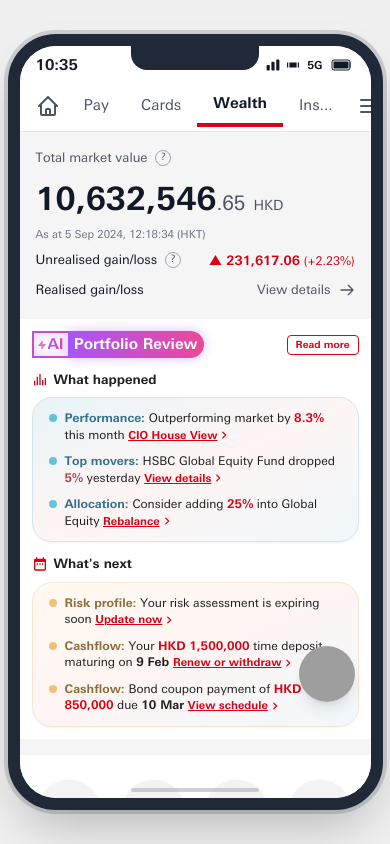
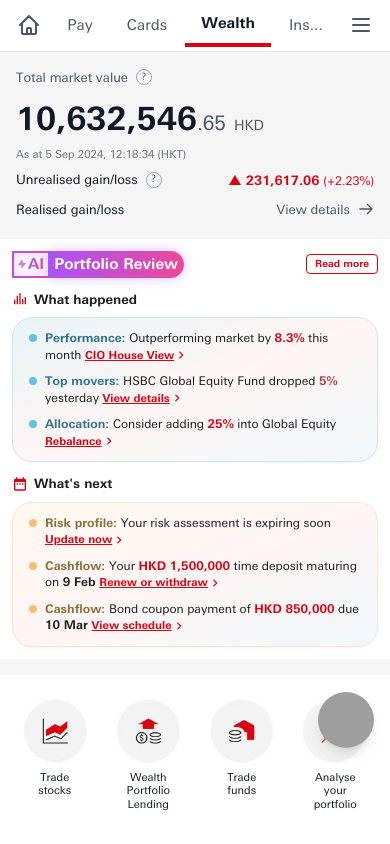
Before and after one commit to yuexin-Zhang/hsbc-mobile-banking-fund-insight, a React (Vite) app: page / in a window 390 px wide. Built offline with nearby package versions, Linux system fonts and the light colour scheme; grey boxes are pictures that could not be loaded; what chartjs-chart-treemap would draw is missing.

Commit message:
mobile mode

```diff
--- a/App.tsx
+++ b/App.tsx
@@ -1,5 +1,6 @@
 
 import React, { useState } from 'react';
+import { useMobileDetect } from './hooks/useMobileDetect';
 import PhoneFrame from './components/PhoneFrame';
 import WealthHeader from './components/WealthHeader';
 import NavGrid from './components/NavGrid';
@@ -15,6 +16,7 @@ import PortfolioOverviewPage from './components/PortfolioOverviewPage';
 const App: React.FC = () => {
   const [currentPage, setCurrentPage] = useState<'home' | 'overview' | 'details' | 'simulation' | 'holdings' | 'wealthOverview' | 'portfolioOverview'>('wealthOverview');
   const [isAIGenerated, setIsAIGenerated] = useState(false);
+  const isMobile = useMobileDetect();
 
   const navigateToOverview = () => setCurrentPage('overview');
   const navigateToDetails = () => setCurrentPage('details');
@@ -28,7 +30,7 @@ const App: React.FC = () => {
   };
 
   return (
-    <div className="flex justify-center items-center w-full">
+    <div className={`w-full ${isMobile ? 'h-screen' : 'flex justify-center items-center'}`}>
       <PhoneFrame>
         {currentPage === 'home' && (
           <div className="flex flex-col h-full bg-[#f5f5f5] overflow-y-auto no-scrollbar">
--- a/components/FundInsightOverview.tsx
+++ b/components/FundInsightOverview.tsx
@@ -1,6 +1,7 @@
 
 import React, { useState, useEffect, useMemo, useRef } from 'react';
 import AIAssistant from './AIAssistant';
+import { useMobileDetect } from '../hooks/useMobileDetect';
 import { Chart as ChartJS, Title, Tooltip, Legend, CategoryScale, LinearScale } from 'chart.js';
 import { TreemapController, TreemapElement } from 'chartjs-chart-treemap';
 import HoldingsOverview from './overview/HoldingsOverview';
@@ -26,6 +27,7 @@ const FundInsightOverview: React.FC<FundInsightOverviewProps> = ({ onBack, onGoT
   const [showAIAssistant, setShowAIAssistant] = useState(false);
   const [activeDetailTab, setActiveDetailTab] = useState('Performance');
   const [currentTime, setCurrentTime] = useState('');
+  const isMobile = useMobileDetect();
 
   // Refs for tab sections
   const performanceRef = useRef<HTMLDivElement>(null);
@@ -474,7 +476,8 @@ const FundInsightOverview: React.FC<FundInsightOverviewProps> = ({ onBack, onGoT
         </div>
       )}
 
-      {/* Mobile Status Bar */}
+      {/* Mobile Status Bar - Hidden on mobile */}
+      {!isMobile && (
       <div className="bg-white pt-2 pb-1 px-4 sticky top-0 z-50">
         <div className="flex items-center justify-between text-[15px] font-semibold text-gray-900">
           <span>{currentTime || '9:41'}</span>
@@ -494,9 +497,10 @@ const FundInsightOverview: React.FC<FundInsightOverviewProps> = ({ onBack, onGoT
           </div>
         </div>
       </div>
+      )}
 
       {/* Header */}
-      <div className="bg-white py-2 px-3 border-b border-gray-200 sticky top-[30px] z-50">
+      <div className={`bg-white py-2 px-3 border-b border-gray-200 sticky z-50 ${isMobile ? 'top-0' : 'top-[30px]'}`}>
         <div className="flex items-center justify-between">
           <div className="flex items-center gap-3">
             <button onClick={onBack} className="w-7 h-7 -ml-2 flex items-center justify-center active:bg-gray-100 rounded-full transition-colors">
@@ -545,7 +549,7 @@ const FundInsightOverview: React.FC<FundInsightOverviewProps> = ({ onBack, onGoT
 
         {/* Tab Selection for Style, Classes, Concentration */}
         <div className="bg-white rounded-[3px] border border-[#ebeef0] overflow-visible shadow-sm">
-          <div className="sticky top-[66px] z-40 bg-white overflow-x-auto no-scrollbar shadow-sm">
+          <div className={`sticky z-40 bg-white overflow-x-auto no-scrollbar shadow-sm ${isMobile ? 'top-[36px]' : 'top-[66px]'}`}>
             <div className="flex">
               {detailTabs.map((tab) => (
                 <button
--- a/components/PhoneFrame.tsx
+++ b/components/PhoneFrame.tsx
@@ -1,11 +1,27 @@
 
 import React from 'react';
+import { useMobileDetect } from '../hooks/useMobileDetect';
 
 interface PhoneFrameProps {
   children: React.ReactNode;
 }
 
 const PhoneFrame: React.FC<PhoneFrameProps> = ({ children }) => {
+  const isMobile = useMobileDetect();
+
+  // If mobile, render without frame
+  if (isMobile) {
+    return (
+      <div className="relative w-full h-screen bg-white overflow-hidden">
+        {/* Content */}
+        <div className="h-full w-full bg-white relative">
+          {children}
+        </div>
+      </div>
+    );
+  }
+
+  // Desktop view with phone frame
   return (
     <div className="relative mx-auto border-gray-800 bg-gray-800 border-[12px] rounded-[3rem] h-[92vh] max-h-[850px] w-[375px] shadow-2xl overflow-hidden ring-4 ring-gray-700 ring-opacity-20 transition-all duration-300">
       {/* Top Notch Area / Status Bar */}
--- a/components/PortfolioOverviewPage.tsx
+++ b/components/PortfolioOverviewPage.tsx
@@ -1,5 +1,6 @@
 
 import React, { useState, useEffect, useRef } from 'react';
+import { useMobileDetect } from '../hooks/useMobileDetect';
 import FloatingAIButton from './FloatingAIButton';
 import AIAssistant from './AIAssistant';
 import HoldingsPerformanceChart from './charts/HoldingsPerformanceChart';
@@ -18,6 +19,7 @@ const PortfolioOverviewPage: React.FC<PortfolioOverviewPageProps> = ({ onBack, o
   const [showAIAssistant, setShowAIAssistant] = useState(false);
   const [isCarouselPaused, setIsCarouselPaused] = useState(false);
   const [showStockDetail, setShowStockDetail] = useState(false);
+  const isMobile = useMobileDetect();
 
   // Refs for analysis sections
   const unitTrustRef = useRef<HTMLDivElement>(null);
@@ -296,7 +298,8 @@ const PortfolioOverviewPage: React.FC<PortfolioOverviewPageProps> = ({ onBack, o
 
   return (
     <div className="flex flex-col h-full bg-[#f4f5f6] font-sans relative">
-      {/* Mobile Status Bar */}
+      {/* Mobile Status Bar - Hidden on mobile */}
+      {!isMobile && (
       <div className="bg-white pt-2 pb-1 px-4 sticky top-0 z-50">
         <div className="flex items-center justify-between text-[15px] font-semibold text-gray-900">
           <span>{currentTime || '9:41'}</span>
@@ -316,9 +319,10 @@ const PortfolioOverviewPage: React.FC<PortfolioOverviewPageProps> = ({ onBack, o
           </div>
         </div>
       </div>
+      )}
 
       {/* Header */}
-      <div className="bg-white py-2 px-3 border-b border-gray-200 sticky top-[30px] z-50">
+      <div className={`bg-white py-2 px-3 border-b border-gray-200 sticky z-50 ${isMobile ? 'top-0' : 'top-[30px]'}`}>
         <div className="flex items-center justify-between">
           <div className="flex items-center gap-3">
             <button
--- a/components/StockDetailPage.tsx
+++ b/components/StockDetailPage.tsx
@@ -1,4 +1,5 @@
 import React, { useState, useEffect } from 'react';
+import { useMobileDetect } from '../hooks/useMobileDetect';
 
 interface StockDetailPageProps {
   onBack: () => void;
@@ -8,6 +9,7 @@ const StockDetailPage: React.FC<StockDetailPageProps> = ({ onBack }) => {
   const [currentTime, setCurrentTime] = useState('');
   const [activeTab, setActiveTab] = useState<'Overview' | 'Advance ratio'>('Overview');
   const [activeTimeRange, setActiveTimeRange] = useState('1D');
+  const isMobile = useMobileDetect();
 
   // Update current time
   useEffect(() => {
@@ -26,7 +28,8 @@ const StockDetailPage: React.FC<StockDetailPageProps> = ({ onBack }) => {
 
   return (
     <div className="flex flex-col h-full bg-white font-sans">
-      {/* Mobile Status Bar */}
+      {/* Mobile Status Bar - Hidden on mobile */}
+      {!isMobile && (
       <div className="bg-white pt-2 pb-1 px-4 sticky top-0 z-50">
         <div className="flex items-center justify-between text-[15px] font-semibold text-gray-900">
           <span>{currentTime || '4:02'}</span>
@@ -46,9 +49,10 @@ const StockDetailPage: React.FC<StockDetailPageProps> = ({ onBack }) => {
           </div>
         </div>
       </div>
+      )}
 
       {/* Header */}
-      <div className="bg-white py-3 px-4 border-b border-gray-200 sticky top-[30px] z-50">
+      <div className={`bg-white py-3 px-4 border-b border-gray-200 sticky z-50 ${isMobile ? 'top-0' : 'top-[30px]'}`}>
         <div className="flex items-center justify-between">
           <button
             onClick={onBack}
--- a/components/WealthOverview.tsx
+++ b/components/WealthOverview.tsx
@@ -1,6 +1,7 @@
 
 import React, { useState, useEffect } from 'react';
 import AIAssistant from './AIAssistant';
+import { useMobileDetect } from '../hooks/useMobileDetect';
 
 interface WealthOverviewProps {
   onBack: () => void;
@@ -10,6 +11,7 @@ interface WealthOverviewProps {
 const WealthOverview: React.FC<WealthOverviewProps> = ({ onBack, onGoToPortfolioOverview }) => {
   const [currentTime, setCurrentTime] = useState('');
   const [isAIAssistantOpen, setIsAIAssistantOpen] = useState(false);
+  const isMobile = useMobileDetect();
 
   // Update current time
   useEffect(() => {
@@ -41,7 +43,8 @@ const WealthOverview: React.FC<WealthOverviewProps> = ({ onBack, onGoToPortfolio
       <div className="flex flex-col h-full bg-[#f5f5f5] font-sans">
       {/* Combined Status Bar and Navigation */}
       <div className="bg-white shrink-0">
-        {/* Status Bar */}
+        {/* Status Bar - Hidden on mobile */}
+        {!isMobile && (
         <div className="pt-2 pb-1 px-4">
           <div className="flex items-center justify-between text-[15px] font-semibold text-gray-900">
             <span>{currentTime || '9:41'}</span>
@@ -61,6 +64,7 @@ const WealthOverview: React.FC<WealthOverviewProps> = ({ onBack, onGoToPortfolio
             </div>
           </div>
         </div>
+        )}
 
         {/* Navigation Tabs */}
         <div className="border-b border-gray-200">
--- /dev/null
+++ b/hooks/useMobileDetect.ts
@@ -0,0 +1,21 @@
+import { useState, useEffect } from 'react';
+
+export const useMobileDetect = () => {
+  const [isMobile, setIsMobile] = useState(false);
+
+  useEffect(() => {
+    const checkMobile = () => {
+      // Check if viewport width is mobile-sized (typically <= 768px)
+      const mobileWidth = window.innerWidth <= 768;
+      // Check if it's a touch device
+      const isTouchDevice = 'ontouchstart' in window || navigator.maxTouchPoints > 0;
+      setIsMobile(mobileWidth || isTouchDevice);
+    };
+
+    checkMobile();
+    window.addEventListener('resize', checkMobile);
+    return () => window.removeEventListener('resize', checkMobile);
+  }, []);
+
+  return isMobile;
+};
--- a/index.html
+++ b/index.html
@@ -43,7 +43,7 @@
 </script>
 
 </head>
-  <body class="flex items-center justify-center min-h-screen p-4 md:p-8">
+  <body class="flex items-center justify-center min-h-screen md:p-8">
     <div id="root"></div>
   <script type="module" src="/index.tsx"></script>
 </body>
```
